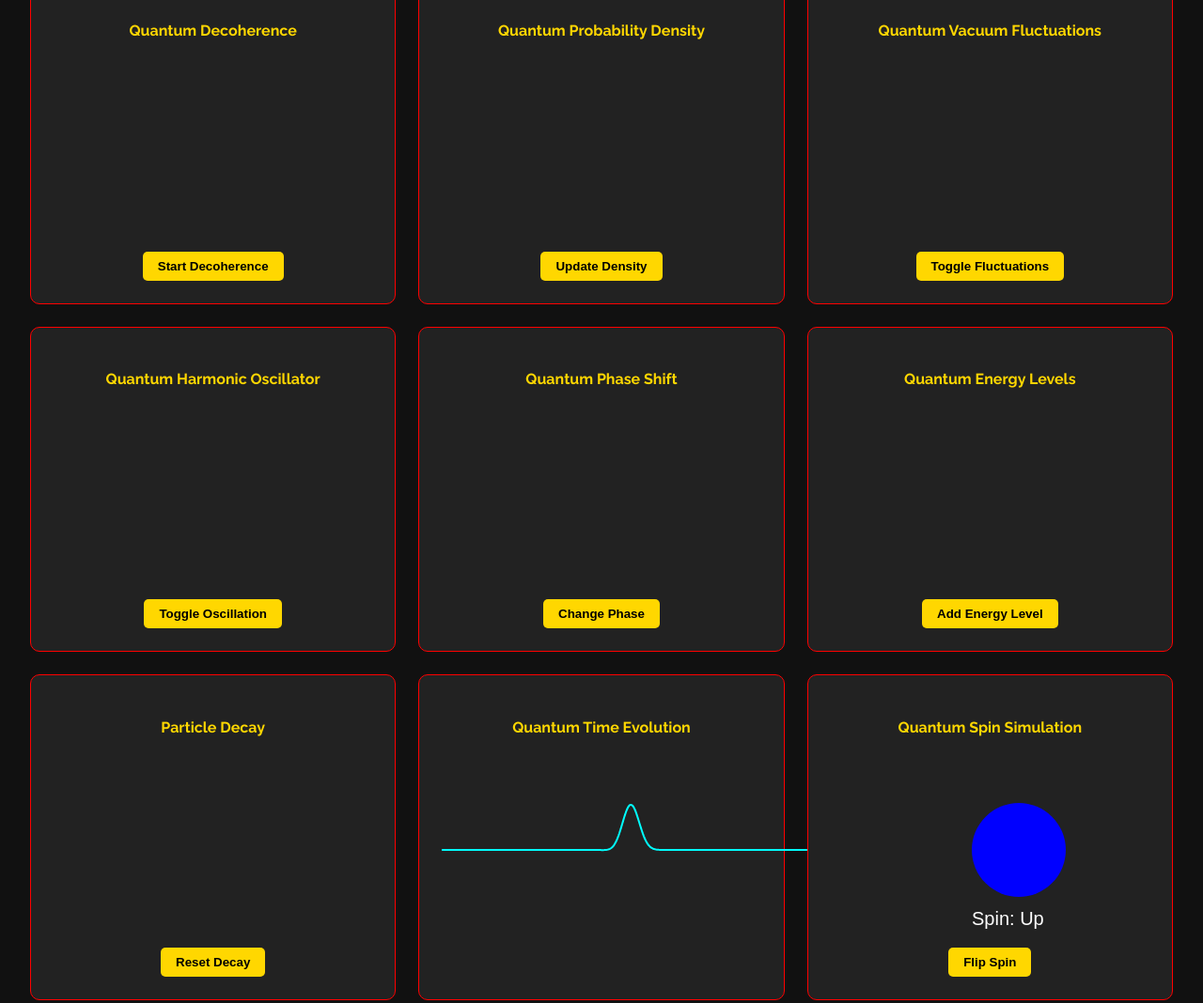
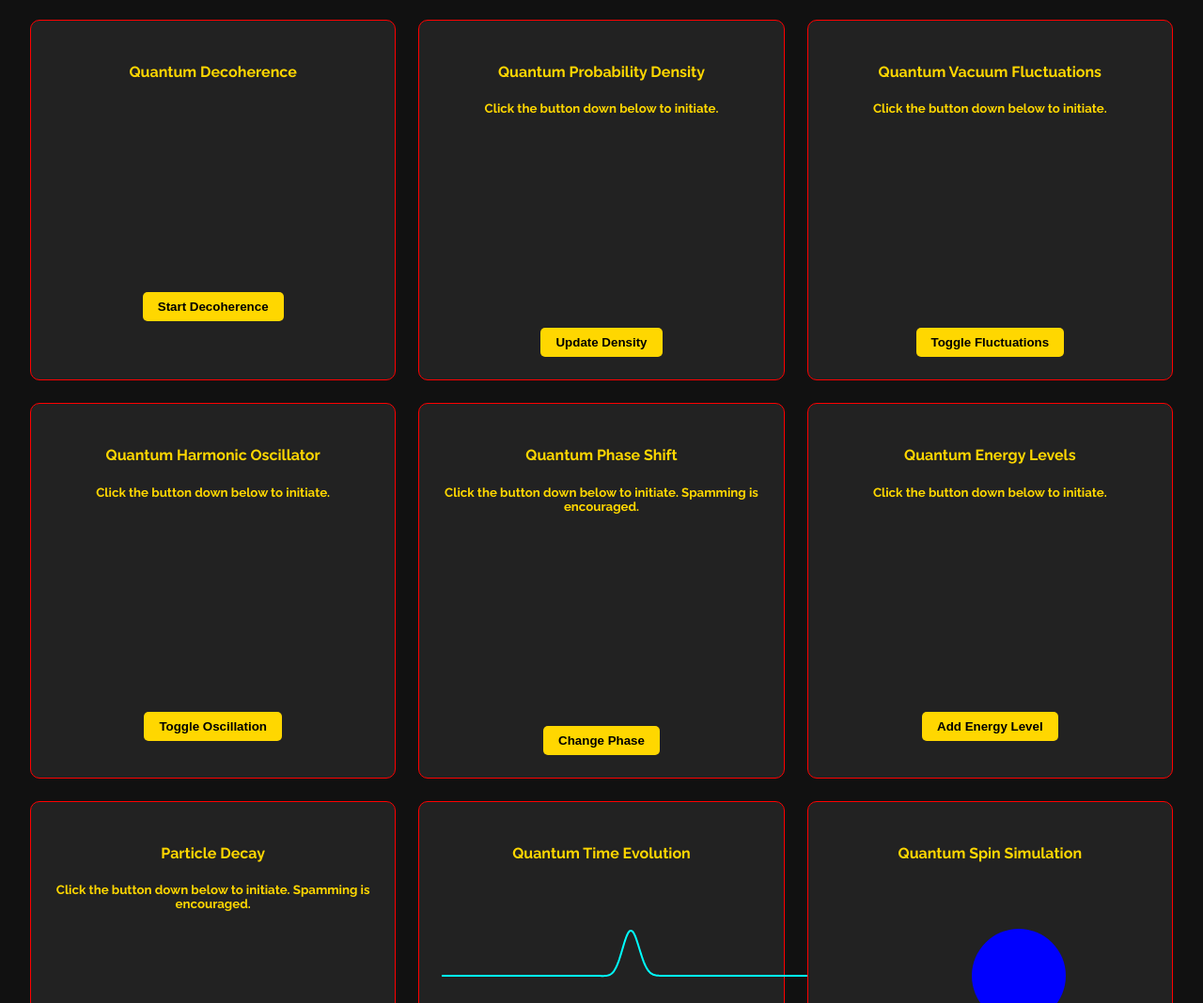
Before and after one commit to Water607965/umbrixia.github.io, a plain HTML site: page index.html in a window 1280 px wide. Shown: the part 2830-3898 px from the top of the page at 94% size. Drawn offline with Linux system fonts and the light colour scheme.

Commit message:
Update index.html

```diff
--- a/index.html
+++ b/index.html
@@ -456,6 +456,7 @@
             <a href="chapter2.html" class="gold-button">Learn More</a>
             <div id="chapter2" class="hidden">
                 <p>Quantum superposition is foundational to quantum computing and our understanding of quantum mechanics.</p>
+                <h5>Click the button down below to initiate.</h5>
             </div>
         </div>
 
@@ -493,6 +494,7 @@
         <div class="chapter-card">
             <h4>Chapter 6: Quantum Decoherence</h4>
             <p>Quantum decoherence explains why macroscopic objects don't exhibit quantum superposition, linking quantum to classical worlds.</p>
+            <h5>Click the button down below to initiate.</h5>
             <a href="chapter6.html" class="gold-button">Learn More</a>
             <div id="chapter6" class="hidden">
             </div>
@@ -585,36 +587,42 @@
         <!-- Quantum Probability Density -->
         <div class="interactive-card">
             <h4>Quantum Probability Density</h4>
+            <h5>Click the button down below to initiate.</h5>
             <canvas id="probabilityDensityCanvas" width="400" height="200"></canvas>
             <button class="gold-button" onclick="updateDensity()">Update Density</button>
         </div>
 
         <div class="interactive-card">
     <h4>Quantum Vacuum Fluctuations</h4>
+            <h5>Click the button down below to initiate.</h5>
     <canvas id="vacuumFluctuationsCanvas" width="400" height="200"></canvas>
     <button class="gold-button" onclick="toggleVacuumFluctuations()">Toggle Fluctuations</button>
         </div>
 
         <div class="interactive-card">
     <h4>Quantum Harmonic Oscillator</h4>
+            <h5>Click the button down below to initiate.</h5>
     <canvas id="harmonicOscillatorCanvas" width="400" height="200"></canvas>
     <button class="gold-button" onclick="toggleHarmonicOscillation()">Toggle Oscillation</button>
         </div>
 
         <div class="interactive-card">
     <h4>Quantum Phase Shift</h4>
+            <h5>Click the button down below to initiate. Spamming is encouraged.</h5>
     <canvas id="phaseShiftCanvas" width="400" height="200"></canvas>
     <button class="gold-button" onclick="changePhase()">Change Phase</button>
         </div>
 
         <div class="interactive-card">
     <h4>Quantum Energy Levels</h4>
+            <h5>Click the button down below to initiate.</h5>
     <canvas id="energyLevelsCanvas" width="400" height="200"></canvas>
     <button class="gold-button" onclick="addEnergyLevel()">Add Energy Level</button>
         </div>
 
         <div class="interactive-card">
     <h4>Particle Decay</h4>
+            <h5>Click the button down below to initiate. Spamming is encouraged.</h5>
     <canvas id="particleDecayCanvas" width="400" height="200"></canvas>
     <button class="gold-button" onclick="resetDecay()">Reset Decay</button>
         </div>
```
